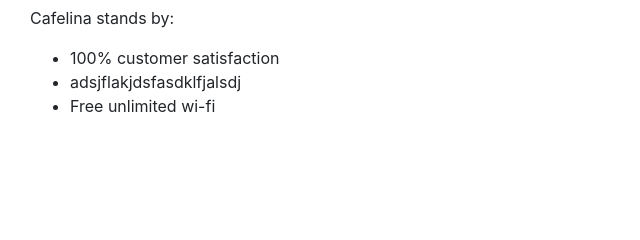
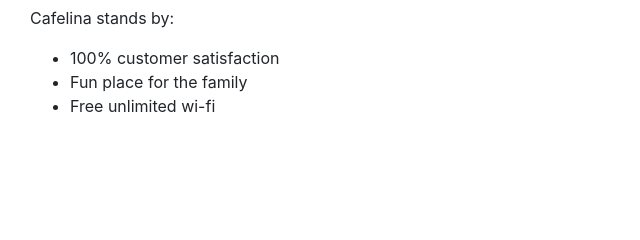
Before and after one commit to exshak/cafe-site, a Gatsby site: page /about in a window 1280 px wide. Shown: the part 408-648 px from the top of the page, 625-1265 px from the left. Built offline with nearby package versions, Linux system fonts and the light colour scheme; Gatsby itself is replaced by a stand-in of ours.

Commit message:
updated about page

```diff
--- a/src/components/About.js
+++ b/src/components/About.js
@@ -50,7 +50,7 @@
               <p align="justify">Cafelina stands by:</p>
               <ul>
                 <li>100% customer satisfaction</li>
-                <li>adsjflakjdsfasdklfjalsdj</li>
+                <li>Fun place for the family</li>
                 <li>Free unlimited wi-fi</li>
               </ul>
             </div>
```
